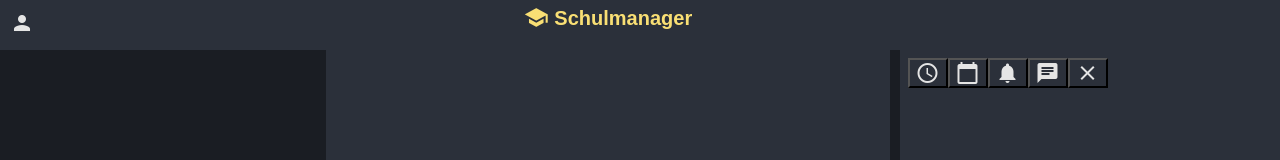
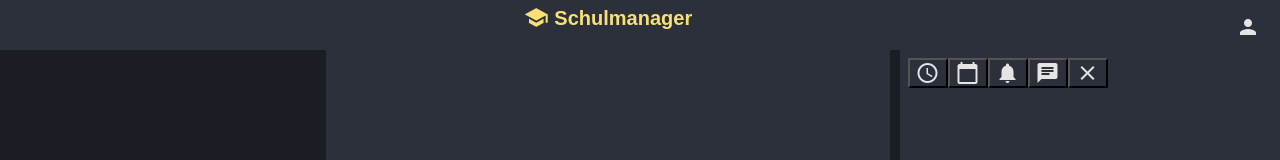
Before and after one commit to Kruemmelspalter/BetterSchuMan, a Vue app in the folder frontend/: page /#/login in a window 1280 px wide. Shown: the top 160 px of the page. Built offline with nearby package versions, Linux system fonts and the light colour scheme; no server answers.

Commit message:
Add Profile and logout link

```diff
--- a/frontend/src/App.vue
+++ b/frontend/src/App.vue
@@ -1,13 +1,13 @@
 <template>
   <div id="app">
-    <UserInfoLink :name='(userinfo["firstname"] || "") + " " + (userinfo["lastname"] || "")' />
+    <div />
     <div id="schuman_link">
       <router-link to="/">
         <span class="material-icons">school</span>
         Schulmanager
       </router-link>
     </div>
-    <div />
+    <UserInfoLink :name='(userinfo["firstname"] || "") + " " + (userinfo["lastname"] || "")' />
     <div id="content">
       <router-view />
     </div>
--- a/frontend/src/UserInfoLink.vue
+++ b/frontend/src/UserInfoLink.vue
@@ -1,9 +1,14 @@
 <template>
-  <div id="userinfo">
-    <router-link id="userlink" to="/userinfo">
+  <div>
+    <div id="userinfo" @click="dropdown = !dropdown">
+      {{ name }}
       <span id="userlogo" class="material-icons">person</span>
-      {{ name }}
-    </router-link>
+    </div>
+    <div v-if="dropdown" id="dropdown-content">
+      <router-link to="/userinfo">Profile</router-link>
+      <br>
+      <span style="cursor: pointer; color: var(--color-text-accent-1)" @click="logout">Log Out</span>
+    </div>
   </div>
 </template>
 
@@ -13,6 +18,17 @@ export default {
   props: {
     name: String,
   },
+  methods: {
+    logout() {
+      localStorage.removeItem("token");
+      document.location.reload();
+    },
+  },
+  data() {
+    return {
+      dropdown: false,
+    };
+  },
 };
 </script>
 
@@ -20,10 +36,22 @@ export default {
 #userinfo {
   display: flex;
   align-items: center;
-  padding-left: 10px;
+  padding: 15px 20px 0;
+  justify-content: right;
+  font-size: .9em;
+  cursor: pointer;
 }
 
-#userlink {
-  font-size: .9em;
+#dropdown-content {
+  position: absolute;
+  background-color: #1a1d23;
+  border-radius: 20px;
+  padding: 10px 10px 10px 15px;
+  transform: translateX(30vw) translateX(-135px) translateY(10px);
+
+}
+
+#dropdown-content > * {
+  background-color: #1a1d23;
 }
 </style>
--- a/frontend/src/components/views/LoginView.vue
+++ b/frontend/src/components/views/LoginView.vue
@@ -56,6 +56,7 @@ export default {
       }
       localStorage.setItem("token", token);
       await this.$router.push("/");
+      document.location.reload();
     },
   },
 };
```
